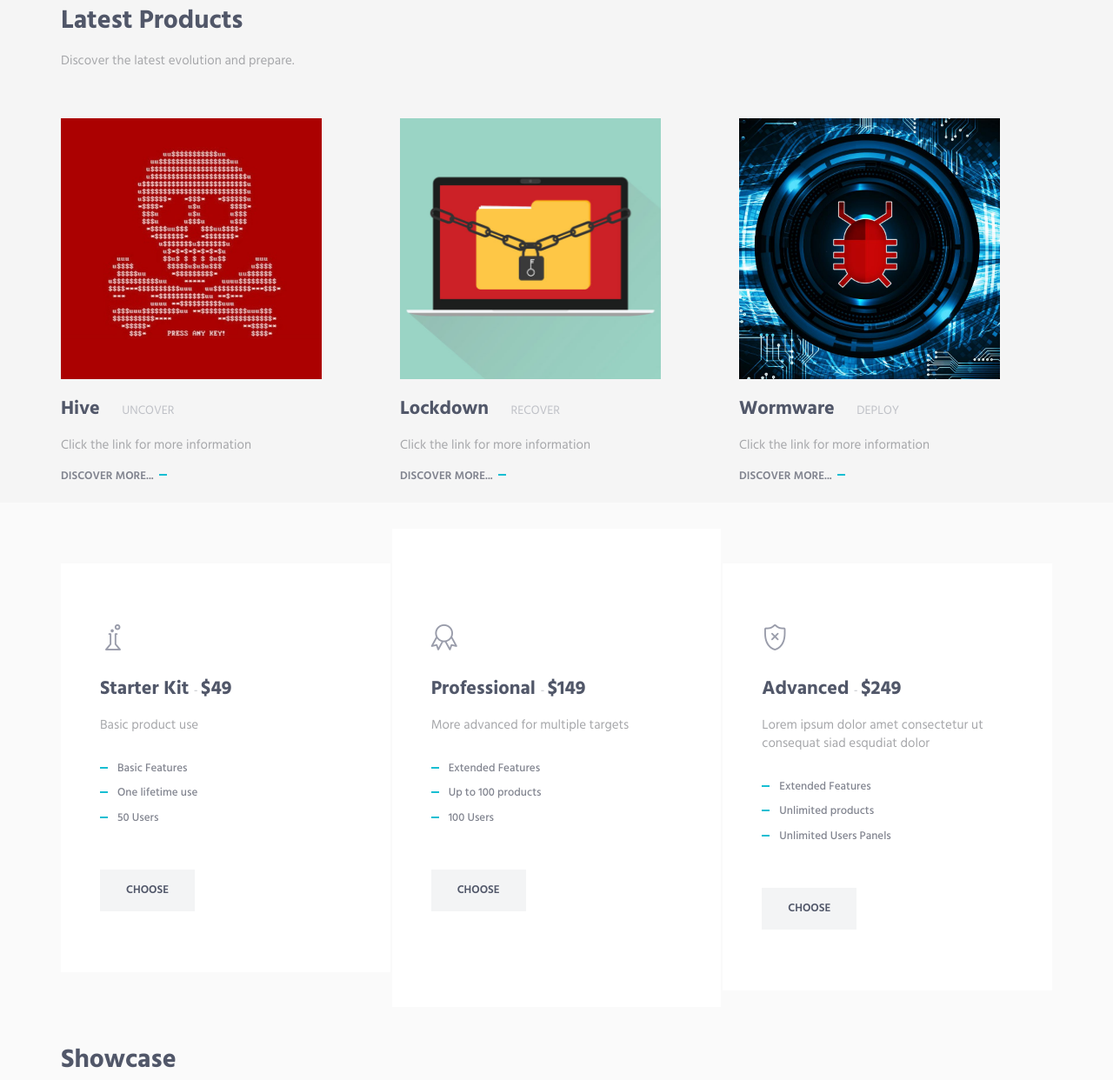
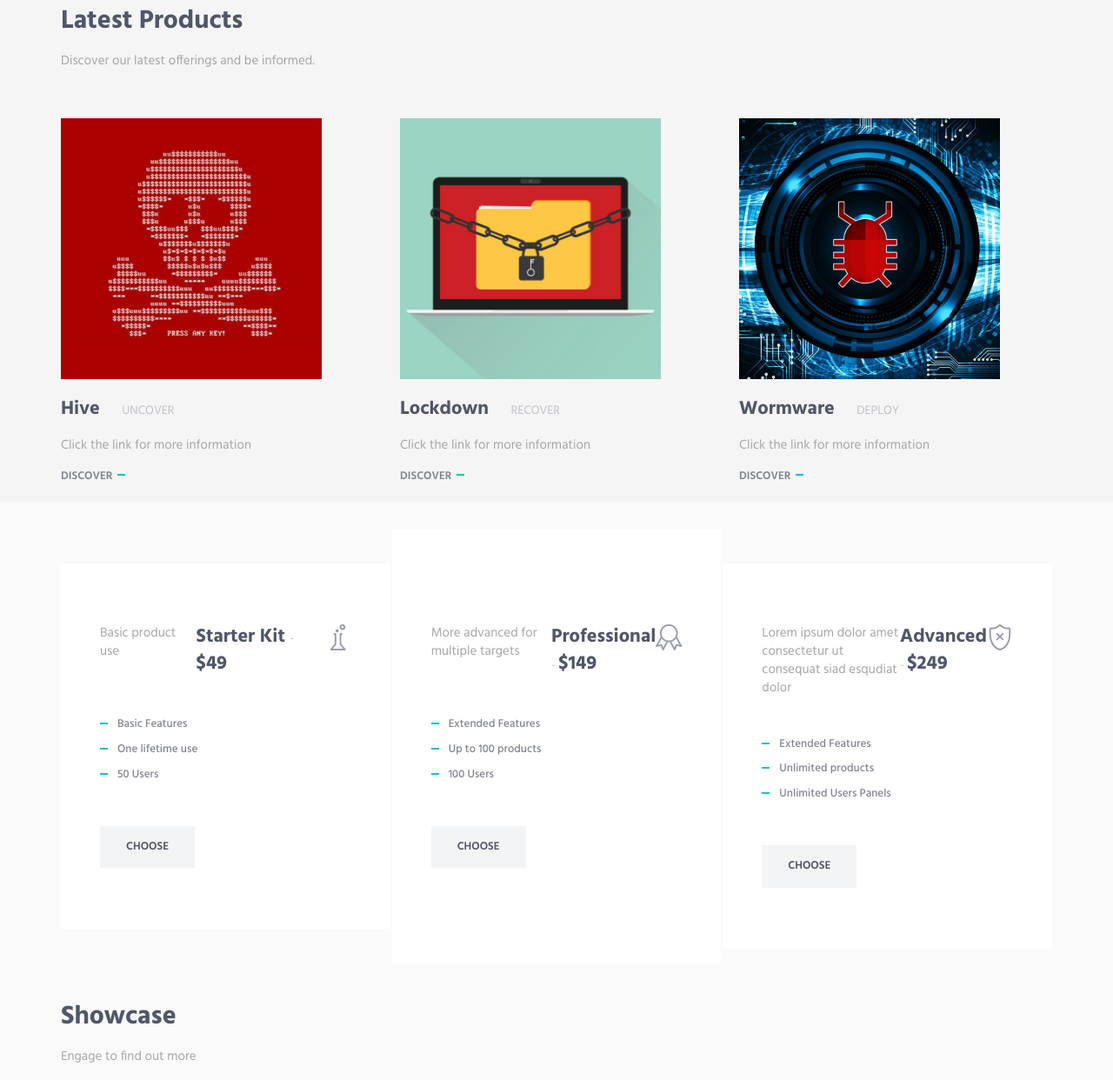
Before and after one commit to FreeT18/FlaskApp, a Flask app: page / in a window 1280 px wide. Shown: the part 97-1339 px from the top of the page at 87% size. Run offline with Flask 2, Linux system fonts and the light colour scheme; parts of the project's set-up code (start-up, migrations or seed data) failed here and were passed over; some libraries are stand-ins or nearby versions.

```diff
--- a/static/css/style.css
+++ b/static/css/style.css
@@ -1546,6 +1546,7 @@ fieldset[disabled] .btn-theme {
 
 .margin-b-30 {
   margin-bottom: 30px !important;
+  display: flex;
   flex-direction: row-reverse;}
 
 .margin-b-40 {
--- a/templates/index.html
+++ b/templates/index.html
@@ -6,31 +6,21 @@ Darknet Home
 
 
       <!--========== PAGE LAYOUT ==========-->
-   <!---   <div class="containter my-5">
-        <div class="row justify-content-center">
-            <div class="sidebar">
-              <form method="post" action="#" id="search_form">
-                <p>
-                  <input class="search" type="text" name="search_field" value="Enter keywords....." />
-                  <input name="search" type="image" style="border: 0; margin: 0 0 -9px 5px;" src="style/search.png" alt="Search" title="Search" />
-                </p>
-              </form>
-            </div>
-        </div>--->
+
 
 <!-- Latest Products -->
-      <div class="content-lg container" style="padding-top:100px">
+      <div class="content-lg container" id="products" style="padding-top:100px">
           <div class="row margin-b-40">
               <div class="col-sm-6">
                   <h2>Latest Products</h2>
-                  <p>Discover the latest evolution and prepare.</p>
+                  <p>Discover our latest offerings and be informed.</p>
               </div>
           </div>
           <!--// end row -->
 
           <div class="row">
               <!-- Latest Products -->
-              <div class="col-sm-4 sm-margin-b-50" id="products">
+              <div class="col-sm-4 sm-margin-b-50">
                   <div class="margin-b-20">
                       <div class="wow zoomIn" data-wow-duration=".3" data-wow-delay=".1s">
                           <img class="img" src="{{ url_for('static', filename='images/p1.jpg')}}" alt="Latest Products Image">
@@ -38,7 +28,7 @@ Darknet Home
                   </div>
                   <h4><a href="{{ url_for('producth') }}">Hive</a> <span class="text-uppercase margin-l-20">Uncover</span></h4>
                   <p>Click the link for more information</p>
-                  <a class="link" href="{{ url_for('producth') }}">Discover More...</a>
+                  <a class="link" href="{{ url_for('producth') }}">Discover</a>
               </div>
               <!-- End Latest Products -->
 
@@ -49,9 +39,9 @@ Darknet Home
                           <img class="img" src="{{ url_for('static', filename='images/p3.jpg')}}" alt="Latest Products Image">
                       </div>
                   </div>
-                  <h4><a href="{{ url_for('productx') }}">Lockdown</a> <span class="text-uppercase margin-l-20">Recover</span></h4>
+                  <h4><a href="{{ url_for('productu') }}">Lockdown</a> <span class="text-uppercase margin-l-20">Recover</span></h4>
                   <p>Click the link for more information</p>
-                  <a class="link" href="{{ url_for('productx') }}">Discover More...</a>
+                  <a class="link" href="{{ url_for('productu') }}">Discover</a>
               </div>
               <!-- End Latest Products -->
 
@@ -62,9 +52,9 @@ Darknet Home
                           <img class="img" src="{{ url_for('static', filename='images/p4.jpg')}}" alt="Latest Products Image">
                       </div>
                   </div>
-                  <h4><a href="{{ url_for('productu') }}">Wormware</a> <span class="text-uppercase margin-l-20">Deploy</span></h4>
+                  <h4><a href="{{ url_for('productx') }}">Wormware</a> <span class="text-uppercase margin-l-20">Deploy</span></h4>
                   <p>Click the link for more information</p>
-                  <a class="link" href="{{ url_for('productu') }}">Discover More...</a>
+                  <a class="link" href="{{ url_for('productx') }}">Discover</a>
               </div>
               <!-- End Latest Products -->
           </div>
--- a/templates/producth.html
+++ b/templates/producth.html
@@ -4,7 +4,7 @@ Product page
 {% endblock %}
 {% block content %}
 
-<div class="content-lg container">
+<div class="content-lg container" style="padding-top:100px">
     <div class="row margin-b-40">
         <div class="col-sm-4 sm-margin-b-50">
             <div class="margin-b-20">
--- a/templates/productu.html
+++ b/templates/productu.html
@@ -4,7 +4,7 @@ Product page
 {% endblock %}
 {% block content %}
 
-<div class="content-lg container">
+<div class="content-lg container" style="padding-top:100px">
     <div class="row margin-b-40">
         <div class="col-sm-4 sm-margin-b-50">
             <div class="margin-b-20">
--- a/templates/productx.html
+++ b/templates/productx.html
@@ -4,7 +4,7 @@ Product page
 {% endblock %}
 {% block content %}
 
-<div class="content-lg container">
+<div class="content-lg container" style="padding-top:100px">
     <div class="row margin-b-40">
         <div class="col-sm-4 sm-margin-b-50">
             <div class="margin-b-20">
@@ -14,7 +14,7 @@ Product page
             </div>
         </div>
             <div class="col-sm-4 sm-margin-b-50">
-                <h4><a href="{{ url_for('productu') }}">Wormware</a> <span class="text-uppercase margin-l-20">Deploy</span></h4>
+                <h4><a href="#">Wormware</a> <span class="text-uppercase margin-l-20">Deploy</span></h4>
                 <p>Lorem ipsum dolor sit amet consectetur adipiscing elit sed tempor incdidunt ut laboret dolor magna ut consequat siad esqudiat dolor</p>
                 <div class="margin-b-30">
                     <button class="button">
```
Also changed, not shown: templates/layout.html (+0 -37 lines), data/logs.db.
